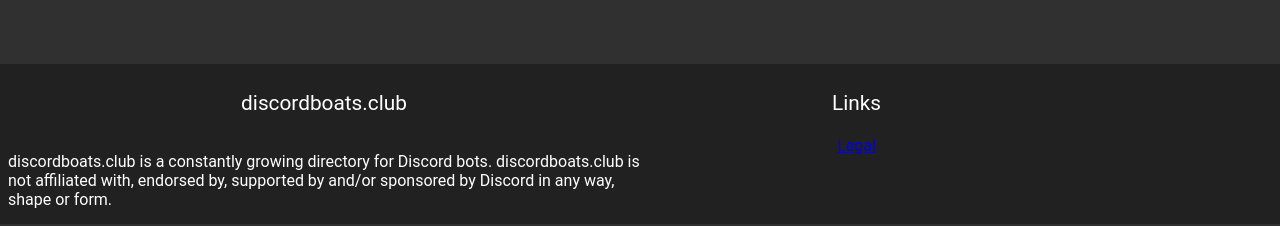
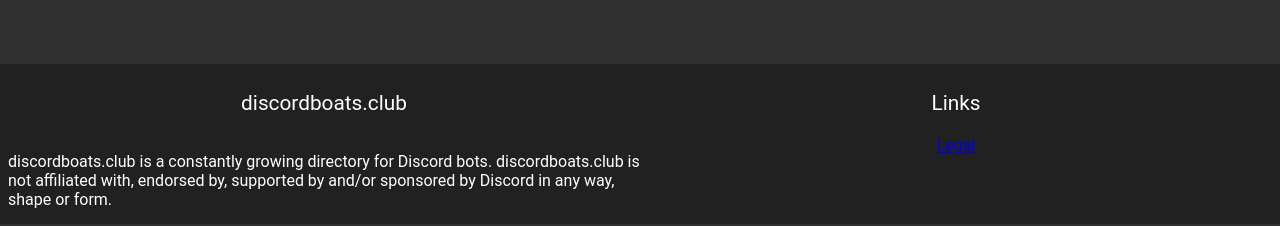
Before and after one commit to discordboats-club/website-archived, a Vue app in the folder client/: page /legal in a window 1280 px wide. Shown: the part 576-802 px from the top of the page. Built offline with nearby package versions, Linux system fonts and the light colour scheme; what keen-ui would draw is missing.

Commit message:
better alignment of the links

```diff
--- a/client/src/components/Footer.vue
+++ b/client/src/components/Footer.vue
@@ -5,8 +5,7 @@
         <p class="footer--mftt">discordboats.club</p>
             <p>discordboats.club is a constantly growing directory for Discord bots. discordboats.club is not affiliated with, endorsed by, supported by and/or sponsored by Discord in any way, shape or form.</p>
         </div>
-        <div class="paddingBoy"></div>
-        <div>
+        <div style="flex-grow: 1;">
             <p class="footer--mftt">Links</p>
             <div class="flexLinks">
                 <router-link v-for="r in linkRoutes" :key="r.path" :to="r.path">{{r.name}}</router-link>
@@ -46,6 +45,7 @@
 }
 .mainFooter {
     display: flex;
+    max-width: 100%;
 }
 .whatisthis {
     display: flex;
@@ -57,9 +57,6 @@
     text-align: center;
     font-size: 1.3em;
 }
-.paddingBoy {
-    width: 15vw;
-}
 .flexLinks {
     display: flex;
     flex-direction: column;
```
